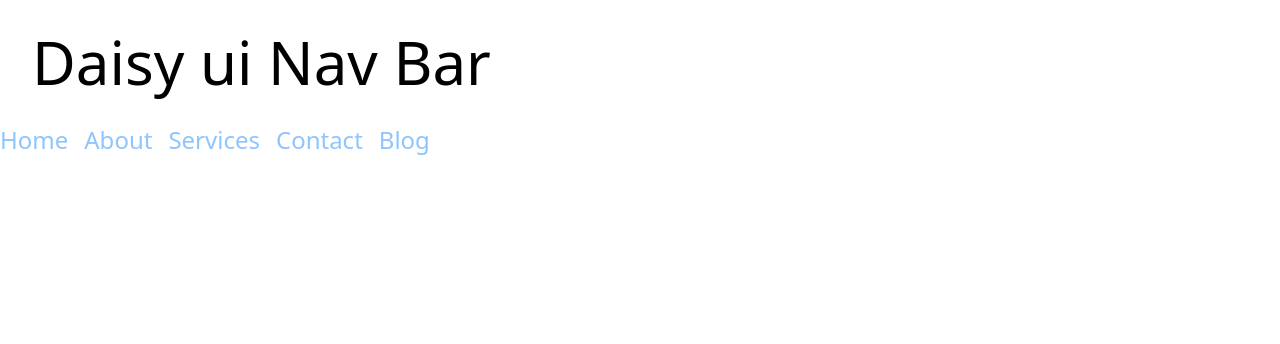
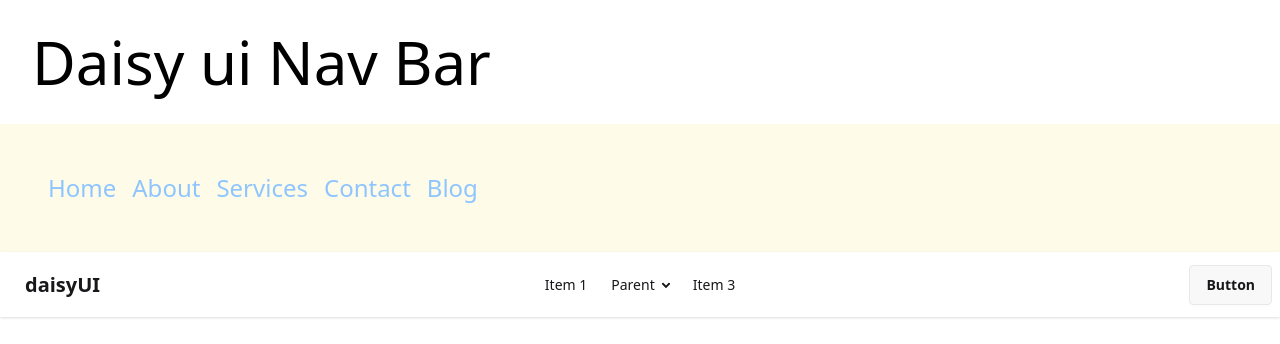
Before and after one commit to Abdus-Salam-814/price-list, a React (Vite) app: page /blog in a window 1280 px wide. Shown: the top 344 px of the page. Built offline with nearby package versions, Linux system fonts and the light colour scheme.

Commit message:
i added nav bar animiteded

```diff
--- a/package.json
+++ b/package.json
@@ -11,8 +11,10 @@
   },
   "dependencies": {
     "@tailwindcss/vite": "^4.1.11",
+    "prop-types": "^15.8.1",
     "react": "^19.1.0",
     "react-dom": "^19.1.0",
+    "react-icons": "^5.5.0",
     "react-router": "^7.6.3",
     "tailwindcss": "^4.1.11"
   },
--- a/src/App.jsx
+++ b/src/App.jsx
@@ -1,3 +1,4 @@
+import DaisyNavbar from "./component/daisyNav/DaisyNavbar"
 import Nav from "./component/nav/Nav"
 
 function App() {
@@ -11,6 +12,8 @@
 
       <Nav></Nav>
 
+      <DaisyNavbar></DaisyNavbar>
+
 
     </>
   )
--- /dev/null
+++ b/src/component/daisyNav/DaisyNavbar.jsx
@@ -0,0 +1,47 @@
+const DaisyNavbar = () => {
+    return (
+        <nav className="navbar bg-base-100 shadow-sm">
+        <div className="navbar-start">
+          <div className="dropdown">
+            <div tabIndex={0} role="button" className="btn btn-ghost lg:hidden">
+              <svg xmlns="http://www.w3.org/2000/svg" className="h-5 w-5" fill="none" viewBox="0 0 24 24" stroke="currentColor"> <path strokeLinecap="round" strokeLinejoin="round" strokeWidth="2" d="M4 6h16M4 12h8m-8 6h16" /> </svg>
+            </div>
+            <ul
+              tabIndex={0}
+              className="menu menu-sm dropdown-content bg-base-100 rounded-box z-1 mt-3 w-52 p-2 shadow">
+              <li><a>Item 1</a></li>
+              <li>
+                <a>Parent</a>
+                <ul className="p-2">
+                  <li><a>Submenu 1</a></li>
+                  <li><a>Submenu 2</a></li>
+                </ul>
+              </li>
+              <li><a>Item 3</a></li>
+            </ul>
+          </div>
+          <a className="btn btn-ghost text-xl">daisyUI</a>
+        </div>
+        <div className="navbar-center hidden lg:flex">
+          <ul className="menu menu-horizontal px-1">
+            <li><a>Item 1</a></li>
+            <li>
+              <details>
+                <summary>Parent</summary>
+                <ul className="p-2">
+                  <li><a>Submenu 1</a></li>
+                  <li><a>Submenu 2</a></li>
+                </ul>
+              </details>
+            </li>
+            <li><a>Item 3</a></li>
+          </ul>
+        </div>
+        <div className="navbar-end">
+          <a className="btn">Button</a>
+        </div>
+      </nav>
+    );
+};
+
+export default DaisyNavbar;
--- a/src/component/nav/Nav.jsx
+++ b/src/component/nav/Nav.jsx
@@ -1,6 +1,7 @@
+import { useState } from "react";
 import MyLink from "../navlink/MyLink";
-import NavLink from "../navlink/MyLink";
 
+import { AiOutlineMenuFold, AiOutlineMenu } from "react-icons/ai";
 
 const Nav = () => {
     const routes = [
@@ -11,10 +12,22 @@
         { id: 5, name: "Blog", path: "/blog" }
       ];
 
+      const [open, setOpen] = useState(false)
+
     return (
         <nav>
 
-        <ul className="flex-col flex md:flex-row  gap-4">
+
+         <div onClick={() => setOpen(!open)} className=" md:hidden cursor-pointer">
+
+      {
+        open === false ? <AiOutlineMenu className="text-2xl"></AiOutlineMenu> :  <AiOutlineMenuFold className="text-2xl"></AiOutlineMenuFold>
+      }
+
+         </div>
+        <ul className={`flex-col flex md:flex-row duration-1000  gap-4 absolute md:static bg-yellow-50 p-12
+          ${open ? "top-38" : '-top-100 '}
+          `}>
       {
         routes.map(route => <MyLink key={route.id} route={route}></MyLink>)
       }
--- a/src/component/navlink/MyLink.jsx
+++ b/src/component/navlink/MyLink.jsx
@@ -1,10 +1,15 @@
+import PropTypes from "prop-types";
+
 const MyLink = ({route}) => {
 
-    const {name, id, path} = route;
+    // const {name,  path} = route;
 
     return (
-        <li><a className="text-2xl text-blue-300" href={path}>{name}</a></li>
+        <li><a className="text-2xl text-blue-300" href={route.path}>{route.name}</a></li>
     );
 };
 
+MyLink.protoType = {
+    route: PropTypes.object,
+}
 export default MyLink;
```
Also changed, not shown: 1 other file (tests, documents, lock files or other folders).
